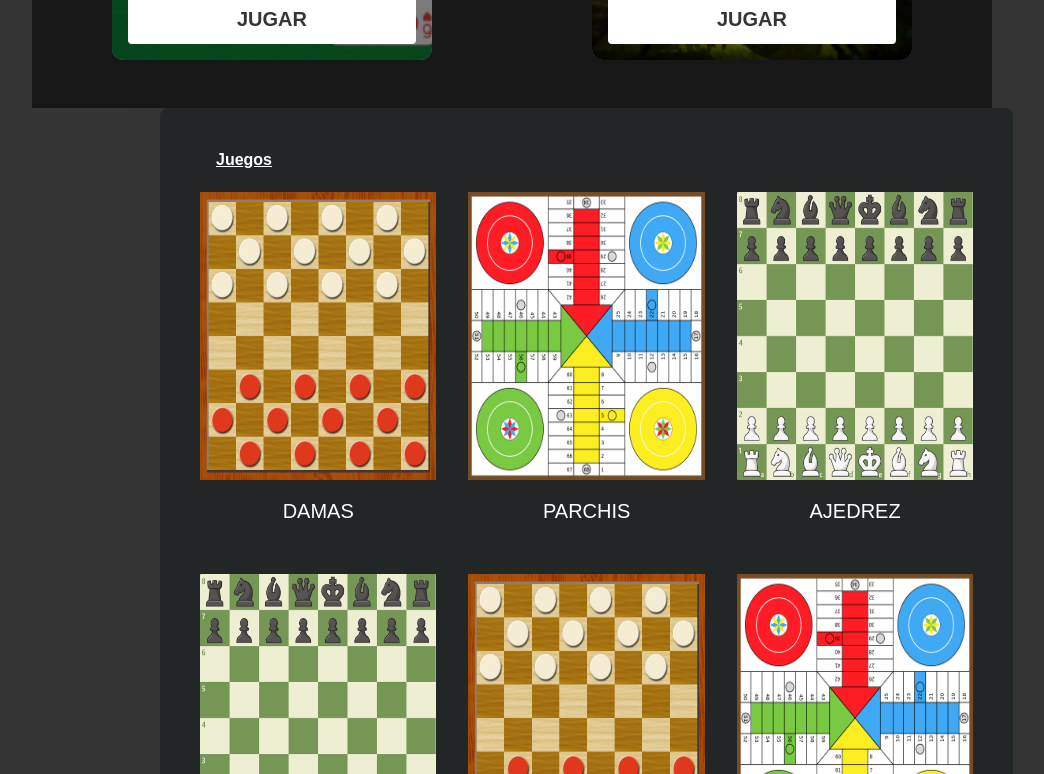
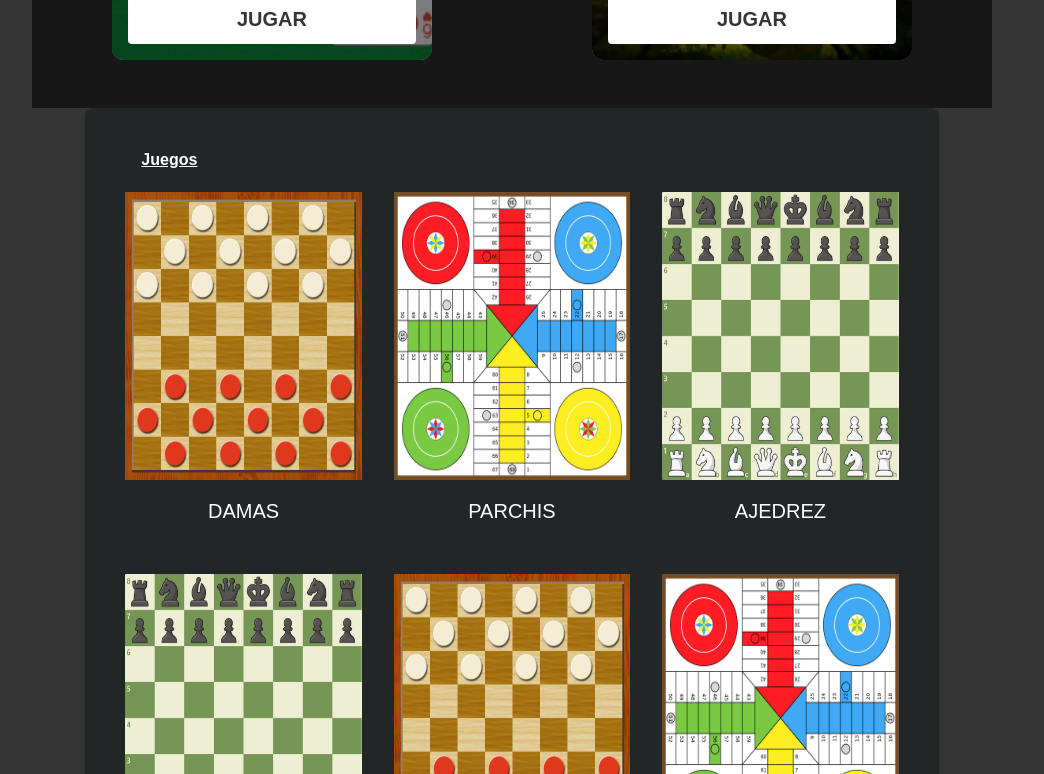
Before and after one commit to mariacornejor/PIISproject, a React (Vite) app: page / in a window 1280 px wide. Shown: the part 746-1520 px from the top of the page, without its empty margins (128-1172 px from the left). Built offline with nearby package versions, Linux system fonts and the light colour scheme.

Commit message:
Update JuegosVarios.tsx

```diff
--- a/src/ui/components/JuegosVarios.tsx
+++ b/src/ui/components/JuegosVarios.tsx
@@ -11,7 +11,7 @@ function JuegosVarios(props: Props) {
   const titulo = props.titulo !== undefined ? props.titulo : "Juegos";
 
   return (
-    <div className="w-2/3 justify-center ml-72 text-white bg-leaderboard/70 p-10 rounded-lg">
+    <div className="w-2/3 justify-center m-auto text-white bg-leaderboard/70 p-10 rounded-lg">
       <div className="text-left mb-5 ml-4">
         <span className="text-white font-bold underline">{titulo}</span>
       </div>
```
